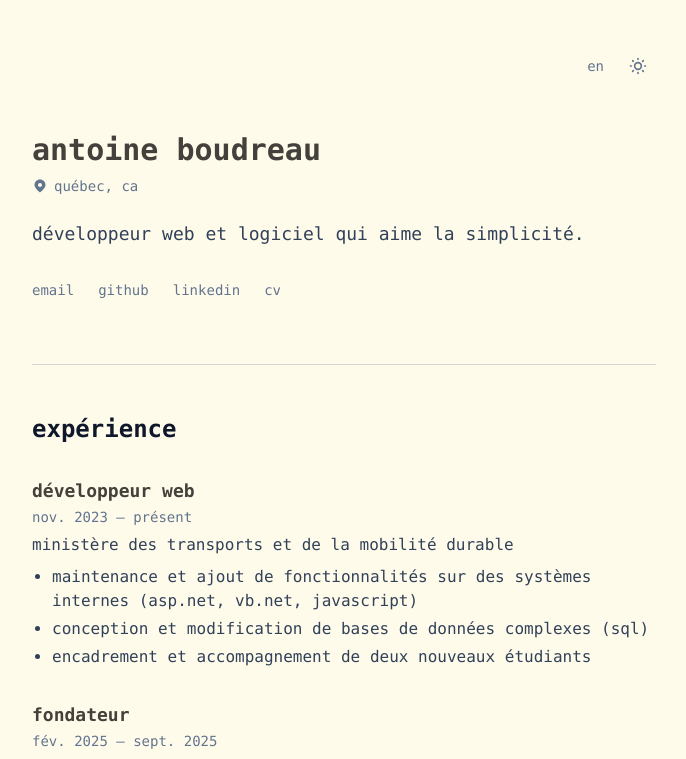
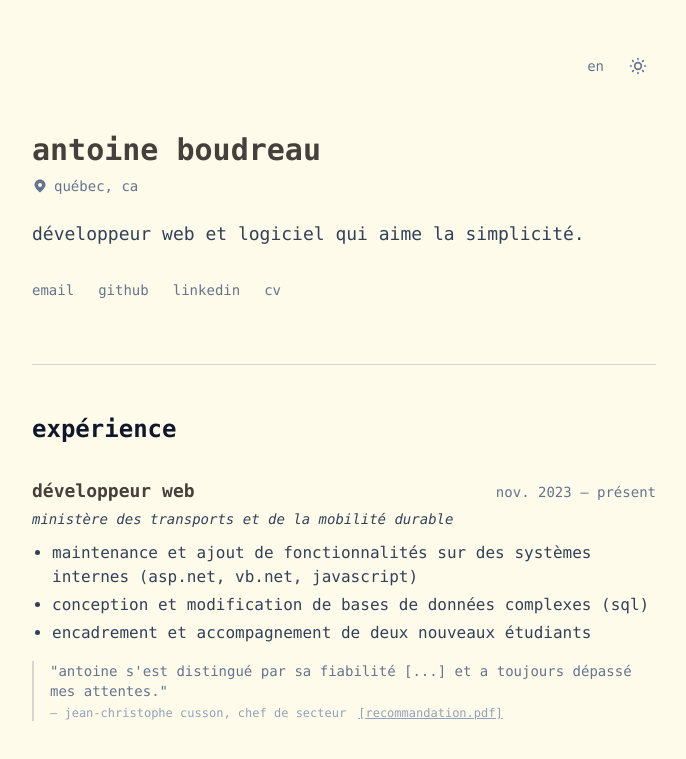
Before and after one commit to dev-t0ny/portfolio, a Vue app: page / in a window 1280 px wide. Shown: the top 759 px of the page, without its empty margins (296-982 px from the left). Built offline with nearby package versions, Linux system fonts and the light colour scheme.

Commit message:
ajout - référence mtmd

```diff
--- a/src/App.vue
+++ b/src/App.vue
@@ -259,26 +259,59 @@ const distinctions = computed(() => tm("distinctions"));
                 >
                     {{ t("headings.experience") }}
                 </h2>
-                <div class="space-y-8">
-                    <div v-for="exp in experiences" :key="exp.title">
+                <div class="space-y-12">
+                    <div
+                        v-for="exp in experiences"
+                        :key="exp.title"
+                        class="group"
+                    >
+                        <div class="flex justify-between items-baseline mb-1">
                             <h3
                                 class="text-lg font-semibold text-stone-700 dark:text-amber-200"
                             >
                                 {{ exp.title }}
                             </h3>
-                        <span class="text-sm text-slate-500">{{
+                            <span class="text-sm text-slate-500 font-mono">{{
                                 exp.period
                             }}</span>
-                        <p class="text-slate-700 dark:text-slate-400 mb-2 mt-1">
+                        </div>
+
+                        <p
+                            class="text-slate-700 dark:text-slate-400 mb-3 text-sm italic"
+                        >
                             {{ exp.company }}
                         </p>
+
                         <ul
-                            class="list-disc list-outside ml-5 space-y-1 text-slate-700 dark:text-slate-400"
+                            class="list-disc list-outside ml-5 space-y-1 text-slate-700 dark:text-slate-400 mb-4"
                         >
                             <li v-for="duty in exp.duties" :key="duty">
                                 {{ duty }}
                             </li>
                         </ul>
+
+                        <div
+                            v-if="exp.recommendation"
+                            class="mt-4 pl-4 border-l-2 border-stone-300 dark:border-slate-700 text-sm"
+                        >
+                            <p
+                                class="text-slate-500 dark:text-slate-500 font-mono mb-1"
+                            >
+                                {{ exp.recommendation.text }}
+                            </p>
+                            <div
+                                class="flex gap-3 text-xs font-mono text-slate-400 dark:text-slate-600"
+                            >
+                                <span>— {{ exp.recommendation.author }}</span>
+                                <a
+                                    :href="exp.recommendation.url"
+                                    target="_blank"
+                                    class="underline hover:text-stone-600 dark:hover:text-amber-200 transition-colors"
+                                >
+                                    [{{ exp.recommendation.file }}]
+                                </a>
+                            </div>
+                        </div>
                     </div>
                 </div>
             </section>
--- a/src/locales/en.json
+++ b/src/locales/en.json
@@ -35,16 +35,13 @@
         "maintained and added features to internal systems (asp.net, vb.net, javascript)",
         "designed and modified complex databases (sql)",
         "mentored and onboarded two new students"
-      ]
-    },
-    {
-      "title": "founder",
-      "period": "feb 2025 – sep 2025",
-      "company": "fragment développement",
-      "duties": [
-        "co-founded and incorporated a web development company, technical management, and client relations",
-        "delivered custom projects (needs analysis, design, programming, deployment)"
-      ]
+      ],
+      "recommendation": {
+        "text": "\"Antoine distinguished himself by his reliability [...] and has always exceeded my expectations.\"",
+        "author": "Jean-Christophe Cusson, Team lead",
+        "file": "recommendation.pdf",
+        "url": "/Lettre-Recommandation_MTMD.pdf"
+      }
     }
   ],
   "projects": [
--- a/src/locales/fr.json
+++ b/src/locales/fr.json
@@ -35,7 +35,13 @@
         "maintenance et ajout de fonctionnalités sur des systèmes internes (asp.net, vb.net, javascript)",
         "conception et modification de bases de données complexes (sql)",
         "encadrement et accompagnement de deux nouveaux étudiants"
-      ]
+      ],
+      "recommendation": {
+        "text": "\"Antoine s'est distingué par sa fiabilité [...] et a toujours dépassé mes attentes.\"",
+        "author": "Jean-Christophe Cusson, Chef de secteur",
+        "file": "recommandation.pdf",
+        "url": "/Lettre-Recommandation_MTMD.pdf"
+      }
     },
     {
       "title": "fondateur",
```
Also changed, not shown: 1 other file (tests, documents, lock files or other folders). Lines whose indentation alone changed are shown as unchanged.
